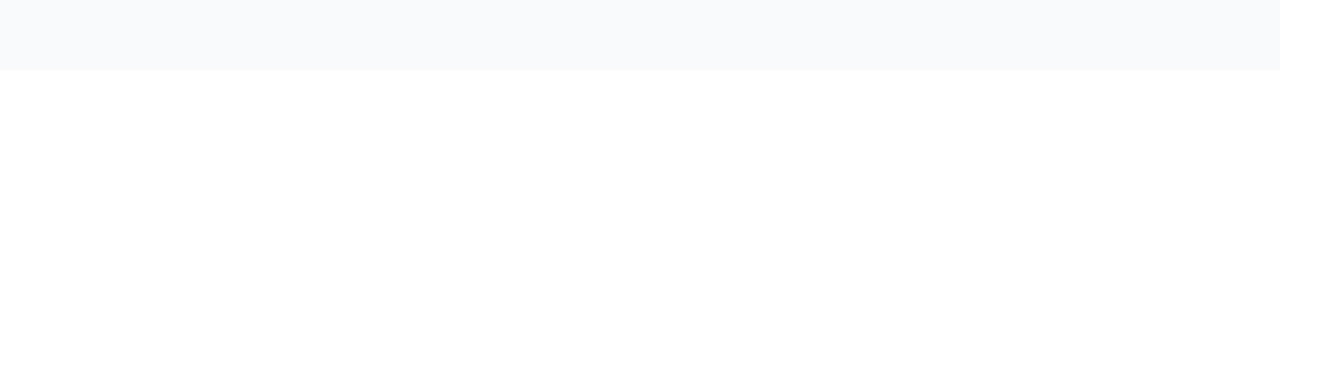
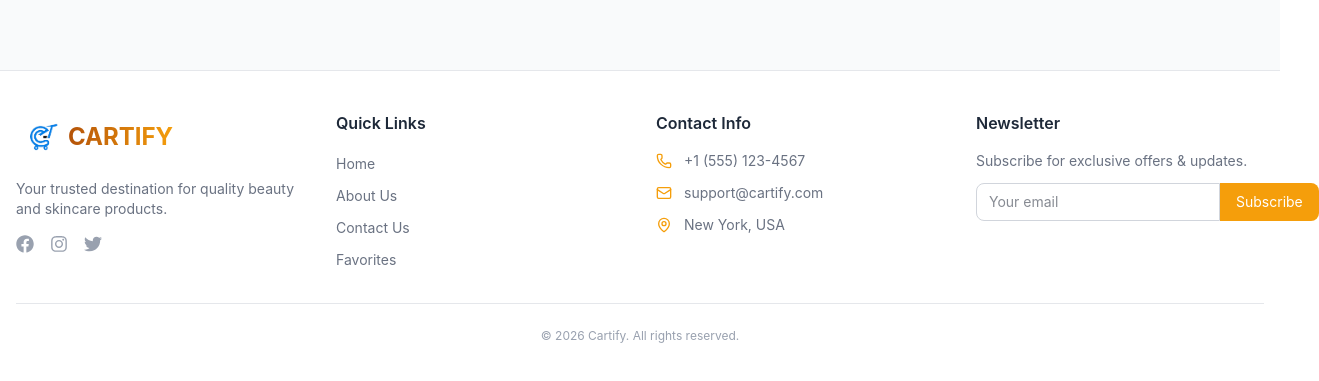
Before and after one commit to maaz-afzal/cartify, a React (Vite) app in the folder frontend/: page / in a window 1280 px wide. Shown: the part 925-1306 px from the top of the page, 1319 px wide, since content can reach past the window. Before the commit the page ends 995 px from the top, so only its background shows below. Built offline with nearby package versions, Linux system fonts and the light colour scheme; no server answers.

Commit message:
add footer, fix layout and UI improvements

```diff
--- a/frontend/src/App.jsx
+++ b/frontend/src/App.jsx
@@ -1,13 +1,13 @@
 import React, { useState } from "react";
 import { Routes, Route } from "react-router-dom";
-
+import Layout from "./components/Layout";
 import Home from "./pages/Home.jsx";
 import Login from "./pages/Login.jsx";
 import Signup from "./pages/Signup.jsx";
 import Cart from "./pages/Cart.jsx";
 import ProductDetail from "./pages/ProductDetail.jsx";
 import NotFound from "./pages/NotFound.jsx";
-import About from "./pages/AboutUs.jsx";
+import AboutUs from "./pages/AboutUs.jsx";
 import ContactUs from "./pages/ContactUs.jsx";
 import Favorites from "./pages/Favorites.jsx";
 import Checkout from "./pages/Checkout.jsx";
@@ -17,26 +17,60 @@ const App = () => {
   const [searchTerm, setSearchTerm] = useState("");
 
   return (
-    <div>
     <Routes>
+      {/* Home with Layout */}
       <Route
         path="/"
         element={
+          <Layout searchTerm={searchTerm} setSearchTerm={setSearchTerm}>
             <Home searchTerm={searchTerm} setSearchTerm={setSearchTerm} />
+          </Layout>
         }
       />
-        <Route path="/about" element={<About />} />
-        <Route path="/contact" element={<ContactUs />} />
-        <Route path="/favorites" element={<Favorites />} />
+
+      {/* About with Layout */}
+      <Route
+        path="/about"
+        element={
+          <Layout searchTerm={searchTerm} setSearchTerm={setSearchTerm}>
+            <AboutUs />
+          </Layout>
+        }
+      />
+
+      {/* Contact with Layout */}
+      <Route
+        path="/contact"
+        element={
+          <Layout searchTerm={searchTerm} setSearchTerm={setSearchTerm}>
+            <ContactUs />
+          </Layout>
+        }
+      />
+
+      {/* Favorites with Layout */}
+      <Route
+        path="/favorites"
+        element={
+          <Layout searchTerm={searchTerm} setSearchTerm={setSearchTerm}>
+            <Favorites />
+          </Layout>
+        }
+      />
+
+      {/* Cart - Direct (has its own Navbar) */}
+      <Route path="/cart" element={<Cart />} />
+
+      {/* Auth pages - No Layout */}
+      <Route path="/login" element={<Login />} />
+      <Route path="/signup" element={<Signup />} />
+
+      {/* Other routes */}
+      <Route path="/product/:id" element={<ProductDetail />} />
       <Route path="/checkout" element={<Checkout />} />
       <Route path="/order-success" element={<OrderSuccess />} />
-        <Route path="/login" element={<Login />} />
-        <Route path="/signup" element={<Signup />} />
-        <Route path="/cart" element={<Cart />} />
-        <Route path="/product/:id" element={<ProductDetail />} />
       <Route path="*" element={<NotFound />} />
     </Routes>
-    </div>
   );
 };
 
--- /dev/null
+++ b/frontend/src/components/Footer.jsx
@@ -0,0 +1,150 @@
+import React from "react";
+import { Link } from "react-router-dom";
+import { Heart, ShoppingBag, Info, Mail, Phone, MapPin } from "lucide-react";
+import { FaFacebook, FaInstagram, FaTwitter } from "react-icons/fa";
+import cartifyLogo from "../assets/cartify.png";
+
+const Footer = () => {
+  return (
+    <footer className="bg-white dark:bg-gray-900 border-t border-gray-200 dark:border-gray-800 transition-colors duration-300 mt-auto">
+      <div className="max-w-7xl mx-auto px-4 py-10">
+        <div className="grid grid-cols-1 md:grid-cols-4 gap-8">
+          {/* Brand Section */}
+          <div>
+            <h2 className="text-2xl font-bold mb-4 flex items-center">
+              <img
+                style={{ backgroundImage: `url(${cartifyLogo})` }}
+                src={cartifyLogo}
+                alt="cartify logo"
+                className="w-13 object-cover"
+              />
+              <span className="bg-linear-to-r from-amber-700 to-amber-500 bg-clip-text text-transparent">
+                CARTIFY
+              </span>
+            </h2>
+            <p className="text-gray-500 dark:text-gray-400 text-sm mb-4">
+              Your trusted destination for quality beauty and skincare products.
+            </p>
+            <div className="flex space-x-4">
+              <a
+                href="https://facebook.com"
+                target="_blank"
+                rel="noopener noreferrer"
+                className="text-gray-400 hover:text-amber-500 transition"
+              >
+                <FaFacebook size={18} />
+              </a>
+              <a
+                href="https://instagram.com"
+                target="_blank"
+                rel="noopener noreferrer"
+                className="text-gray-400 hover:text-amber-500 transition"
+              >
+                <FaInstagram size={18} />
+              </a>
+              <a
+                href="https://twitter.com"
+                target="_blank"
+                rel="noopener noreferrer"
+                className="text-gray-400 hover:text-amber-500 transition"
+              >
+                <FaTwitter size={18} />
+              </a>
+            </div>
+          </div>
+
+          {/* quick navigation links */}
+          <div>
+            <h3 className="font-semibold text-gray-800 dark:text-white mb-4">
+              Quick Links
+            </h3>
+            <ul className="space-y-2">
+              <li>
+                <Link
+                  to="/"
+                  className="text-gray-500 dark:text-gray-400 hover:text-amber-500 transition text-sm"
+                >
+                  Home
+                </Link>
+              </li>
+              <li>
+                <Link
+                  to="/about"
+                  className="text-gray-500 dark:text-gray-400 hover:text-amber-500 transition text-sm"
+                >
+                  About Us
+                </Link>
+              </li>
+              <li>
+                <Link
+                  to="/contact"
+                  className="text-gray-500 dark:text-gray-400 hover:text-amber-500 transition text-sm"
+                >
+                  Contact Us
+                </Link>
+              </li>
+              <li>
+                <Link
+                  to="/favorites"
+                  className="text-gray-500 dark:text-gray-400 hover:text-amber-500 transition text-sm"
+                >
+                  Favorites
+                </Link>
+              </li>
+            </ul>
+          </div>
+
+          {/* contact info */}
+          <div>
+            <h3 className="font-semibold text-gray-800 dark:text-white mb-4">
+              Contact Info
+            </h3>
+            <ul className="space-y-3">
+              <li className="flex items-center gap-3 text-gray-500 dark:text-gray-400 text-sm">
+                <Phone size={16} className="text-amber-500" />
+                <span>+1 (555) 123-4567</span>
+              </li>
+              <li className="flex items-center gap-3 text-gray-500 dark:text-gray-400 text-sm">
+                <Mail size={16} className="text-amber-500" />
+                <span>support@cartify.com</span>
+              </li>
+              <li className="flex items-center gap-3 text-gray-500 dark:text-gray-400 text-sm">
+                <MapPin size={16} className="text-amber-500" />
+                <span>New York, USA</span>
+              </li>
+            </ul>
+          </div>
+
+          {/* newsletter */}
+          <div>
+            <h3 className="font-semibold text-gray-800 dark:text-white mb-4">
+              Newsletter
+            </h3>
+            <p className="text-gray-500 dark:text-gray-400 text-sm mb-3">
+              Subscribe for exclusive offers & updates.
+            </p>
+            <div className="flex">
+              <input
+                type="email"
+                placeholder="Your email"
+                className="flex-1 px-3 py-2 text-sm border border-gray-300 dark:border-gray-700 rounded-l-lg bg-white dark:bg-gray-800 text-gray-900 dark:text-white focus:ring-2 focus:ring-amber-500 focus:border-transparent outline-none"
+              />
+              <button className="bg-amber-500 hover:bg-amber-600 text-white px-4 py-2 rounded-r-lg text-sm transition">
+                Subscribe
+              </button>
+            </div>
+          </div>
+        </div>
+
+        {/* Bottom Bar */}
+        <div className="border-t border-gray-200 dark:border-gray-800 mt-8 pt-6 text-center">
+          <p className="text-gray-400 dark:text-gray-500 text-xs">
+            &copy; {new Date().getFullYear()} Cartify. All rights reserved.
+          </p>
+        </div>
+      </div>
+    </footer>
+  );
+};
+
+export default Footer;
--- /dev/null
+++ b/frontend/src/components/Layout.jsx
@@ -0,0 +1,15 @@
+import React from "react";
+import Navbar from "./Navbar";
+import Footer from "./Footer";
+
+const Layout = ({ children, searchTerm, setSearchTerm }) => {
+  return (
+    <div className="min-h-screen flex flex-col">
+      <Navbar searchTerm={searchTerm} setSearchTerm={setSearchTerm} />
+      <main className="grow">{children}</main>
+      <Footer />
+    </div>
+  );
+};
+
+export default Layout;
--- a/frontend/src/pages/AboutUs.jsx
+++ b/frontend/src/pages/AboutUs.jsx
@@ -1,14 +1,9 @@
 import React from "react";
-import Navbar from "../components/Navbar";
 import { ShieldCheck, Truck, CreditCard, Sparkles } from "lucide-react";
 
 const AboutUs = () => {
   return (
     <div className="min-h-screen bg-gray-50 dark:bg-gray-950">
-
-      {/* navbar component */}
-      <Navbar />
-
       {/* about header */}
       <div className="max-w-5xl mx-auto px-4 py-10">
         <div className="text-center mb-10">
@@ -54,7 +49,6 @@ const AboutUs = () => {
         </div>
 
         <div className="grid md:grid-cols-3 gap-6">
-
           {/* about cards */}
           <div className="bg-white dark:bg-gray-900 p-6 rounded-xl shadow text-center">
             <ShieldCheck className="mx-auto text-orange-500 mb-2" />
--- a/frontend/src/pages/ContactUs.jsx
+++ b/frontend/src/pages/ContactUs.jsx
@@ -1,5 +1,4 @@
 import React, { useState } from "react";
-import Navbar from "../components/Navbar";
 import ToastNotification from "../components/ToastNotification";
 
 import { Mail, Phone, MapPin } from "lucide-react";
@@ -42,10 +41,6 @@ const ContactUs = () => {
 
   return (
     <div className="min-h-screen bg-gray-50 dark:bg-gray-950">
-
-      {/* navbar component */}
-      <Navbar />
-
       <div className="max-w-5xl mx-auto px-4 py-10">
         <div className="text-center mb-10">
           <h1 className="text-3xl font-bold text-gray-900 dark:text-white">
--- a/frontend/src/pages/Home.jsx
+++ b/frontend/src/pages/Home.jsx
@@ -1,5 +1,4 @@
 import React, { useEffect, useState } from "react";
-import Navbar from "../components/Navbar";
 import productService from "../services/productService";
 import ProductCard from "../components/ProductCard";
 import Hero from "../components/Hero";
@@ -89,7 +88,6 @@ const Home = ({ searchTerm, setSearchTerm }) => {
 
   return (
     <div className="min-h-screen bg-gray-50 dark:bg-gray-950 transition-colors duration-300">
-      <Navbar searchTerm={searchTerm} setSearchTerm={setSearchTerm} />
       <Hero />
 
       {searchTerm && (
@@ -104,7 +102,6 @@ const Home = ({ searchTerm, setSearchTerm }) => {
       {/* Filter Section */}
       <div className="bg-white dark:bg-gray-900 border-y border-gray-200 dark:border-gray-800 max-w-7xl mx-auto rounded-2xl shadow-sm transition-colors duration-300 mt-5">
         <div className="max-w-7xl mx-auto px-4 py-4 flex flex-wrap items-center justify-center gap-6">
-
           {/* Category Dropdown */}
           <div className="flex items-center gap-2">
             <span className="text-sm font-medium text-gray-500 dark:text-gray-400">
--- a/frontend/src/pages/NotFound.jsx
+++ b/frontend/src/pages/NotFound.jsx
@@ -1,11 +1,9 @@
 import React from "react";
 import { Link } from "react-router-dom";
-import Navbar from "../components/Navbar";
 
 const NotFound = () => {
   return (
     <div className="min-h-screen flex flex-col bg-white dark:bg-gray-900 transition-colors duration-300">
-      <Navbar />
       <section className="flex-1 flex items-center justify-center p-16">
         <div className="container flex flex-col items-center justify-center px-5 mx-auto my-8">
           <div className="max-w-md text-center">
```
Also changed, not shown: frontend/src/pages/Favorites.jsx (+0 -9 lines). Lines whose indentation alone changed are shown as unchanged.
